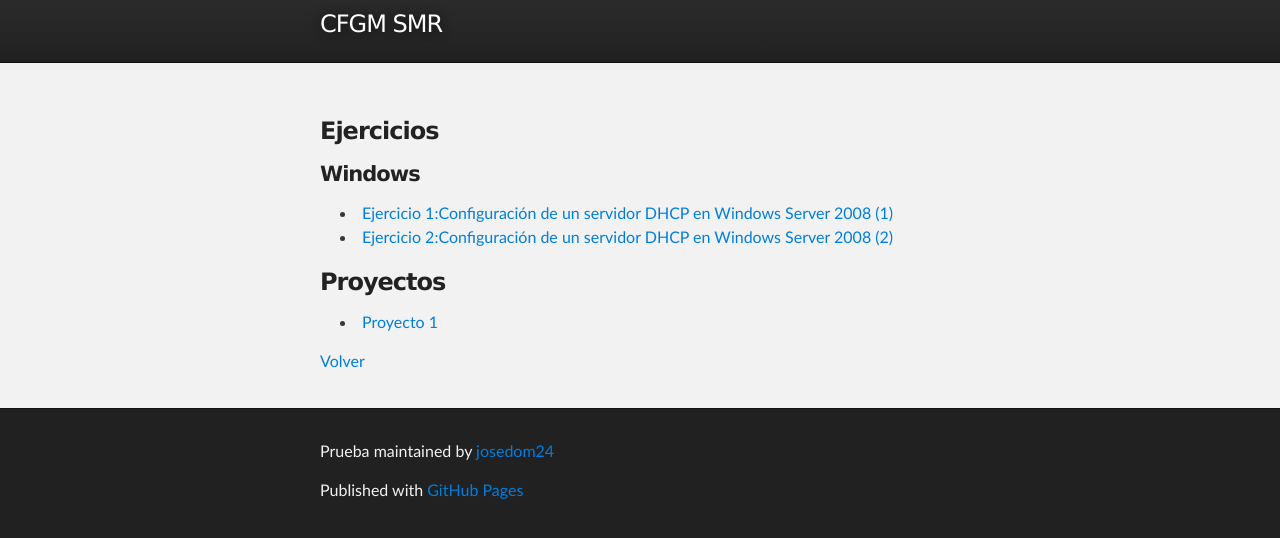
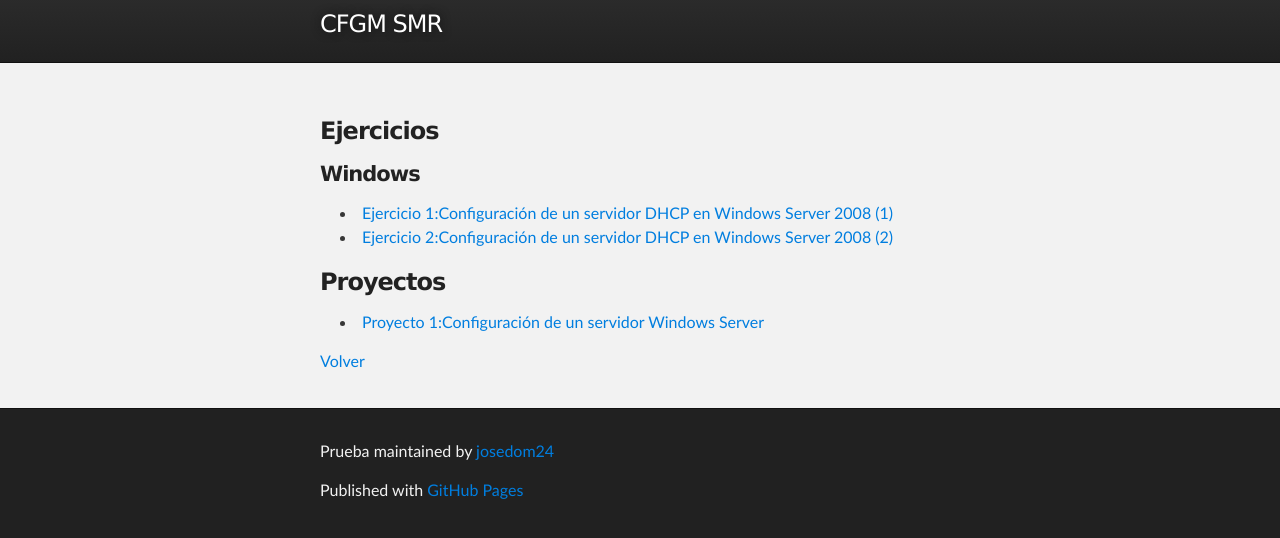
Before and after one commit to josedom24/josedom24.github.io, a Jekyll site: the page built from mod/serviciosgm/index.md, in a window 1280 px wide, cut to the strip 78-616 px from the top of the page. Built offline with Jekyll 4.4.1, drawn with Linux system fonts in a browser that asks for light colours.

Commit message:
Update index.md

```diff
--- a/mod/serviciosgm/index.md
+++ b/mod/serviciosgm/index.md
@@ -11,6 +11,6 @@ tagline: CFGM SMR
 * [Ejercicio 2:Configuración de un servidor DHCP en Windows Server 2008 (2)](e_dhcp_2)
 
 ### Proyectos
-* [Proyecto 1](proyecto1)
+* [Proyecto 1:Configuración de un servidor Windows Server](proyecto1)
 
 [Volver](http://josedom24.github.io)
```
